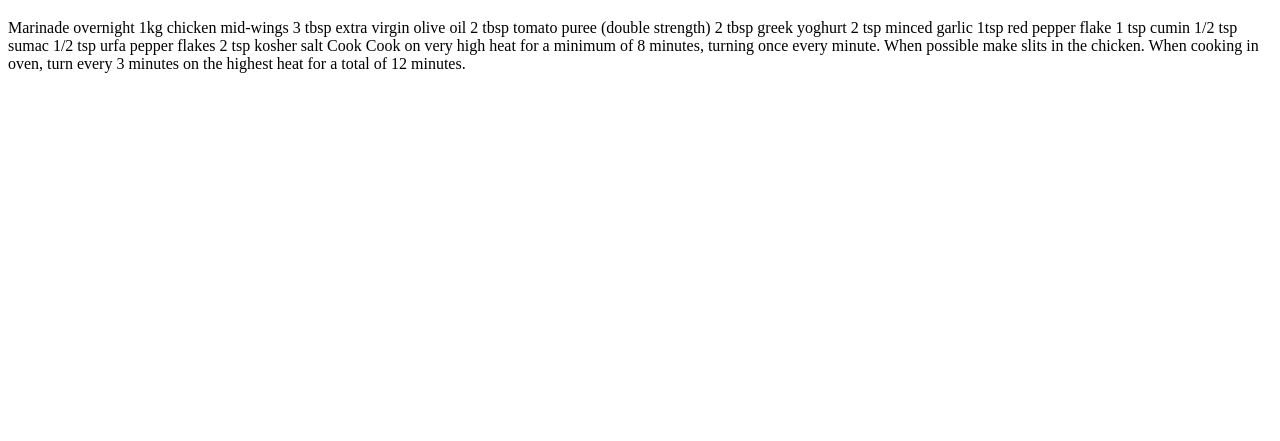
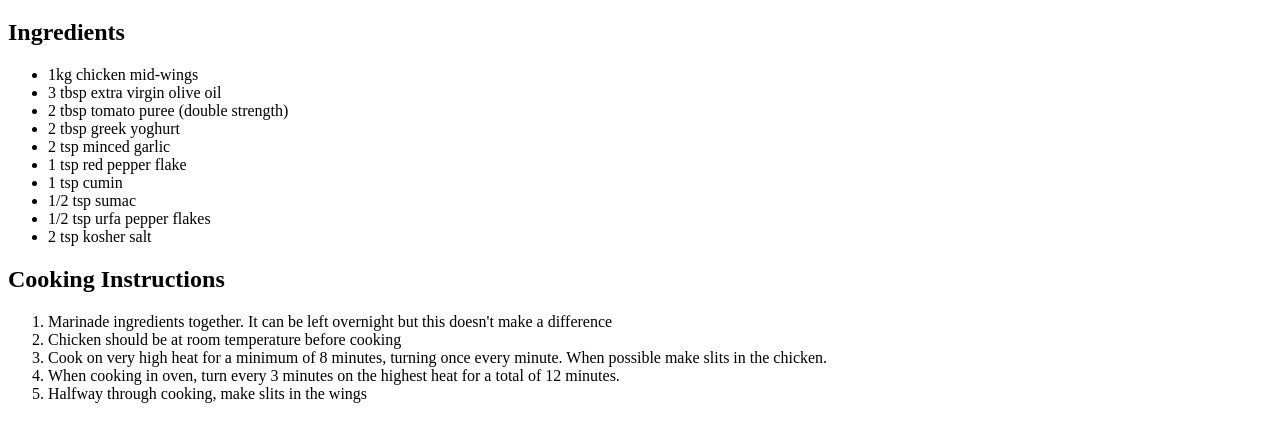
Before and after one commit to farazislam/odin-recipes, a plain HTML site: page recipes/grilled-wings.html in a window 1280 px wide. Shown: the part 61-502 px from the top of the page. Drawn offline with Linux system fonts and the light colour scheme.

Commit message:
Update markup for grilled wings recipe
Update text and organize everything with UL and OL elements

```diff
--- a/recipes/grilled-wings.html
+++ b/recipes/grilled-wings.html
@@ -1,27 +1,36 @@
 <!DOCTYPE html>
 <html lang="en">
+
 <head>
     <meta charset="UTF-8">
     <meta name="viewport" content="width=device-width, initial-scale=1.0">
     <title>Grilled Wings</title>
 </head>
+
 <body>
     <h1>Grilled Wings</h1>
-    <p>Marinade overnight
-        1kg chicken mid-wings
-        3 tbsp extra virgin olive oil
-        2 tbsp tomato puree (double strength)
-        2 tbsp greek yoghurt
-        2 tsp minced garlic
-        1tsp red pepper flake
-        1 tsp cumin
-        1/2 tsp sumac
-        1/2 tsp urfa pepper flakes
-        2 tsp kosher salt
+    <h2>Ingredients</h2>
+    <ul>
+        <li>1kg chicken mid-wings</li>
+        <li>3 tbsp extra virgin olive oil</li>
+        <li>2 tbsp tomato puree (double strength)</li>
+        <li>2 tbsp greek yoghurt</li>
+        <li>2 tsp minced garlic</li>
+        <li>1 tsp red pepper flake</li>
+        <li>1 tsp cumin</li>
+        <li>1/2 tsp sumac</li>
+        <li>1/2 tsp urfa pepper flakes</li>
+        <li>2 tsp kosher salt</li>
+    </ul>
+    <h2>Cooking Instructions</h2>
+    <ol>
+        <li>Marinade ingredients together. It can be left overnight but this doesn't make a difference</li>
+        <li>Chicken should be at room temperature before cooking</li>
+        <li>Cook on very high heat for a minimum of 8 minutes, turning once every minute. When possible make slits in
+            the chicken.</li>
+        <li>When cooking in oven, turn every 3 minutes on the highest heat for a total of 12 minutes.</li>
+        <li>Halfway through cooking, make slits in the wings</li>
+    </ol>
+</body>
 
-        Cook
-        Cook on very high heat for a minimum of 8 minutes, turning once every minute. When possible make slits in the chicken.
-
-        When cooking in oven, turn every 3 minutes on the highest heat for a total of 12 minutes.</p>
-</body>
 </html>
```
